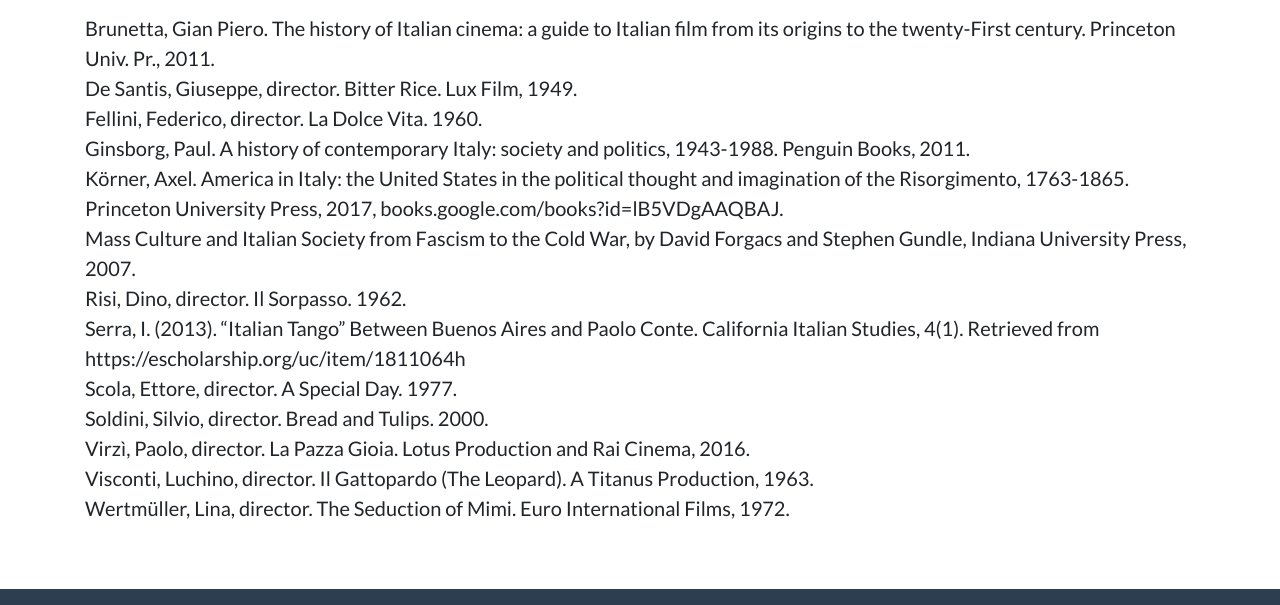
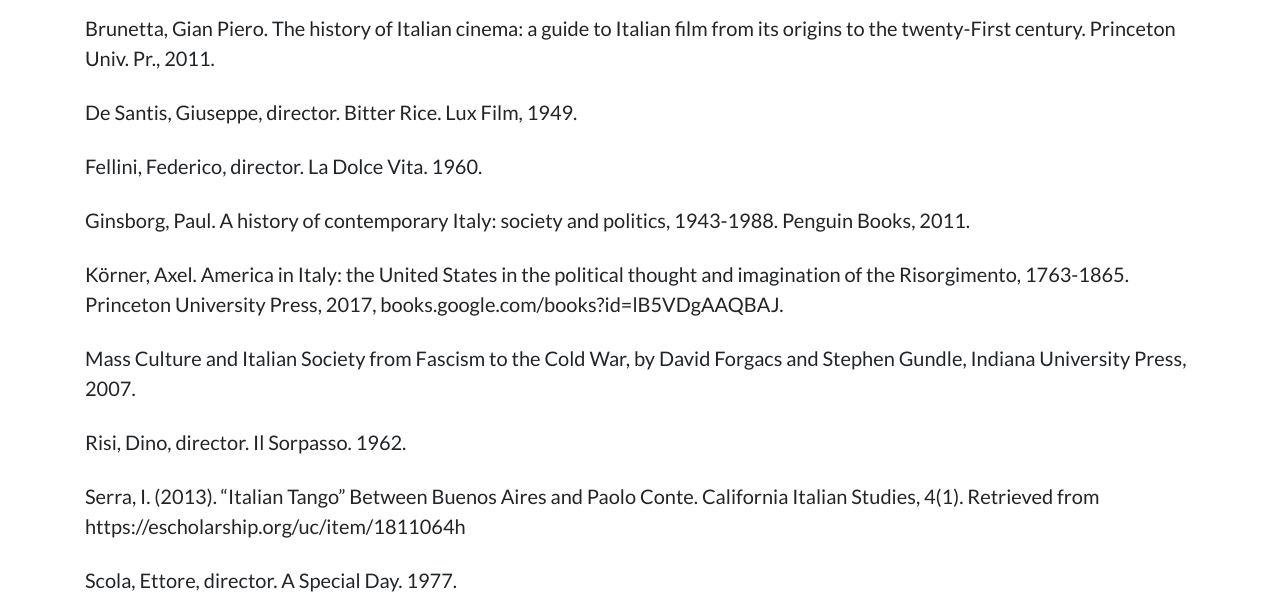
Before and after one commit to mesternefeld/ItalianHistoryThroughDance, a plain HTML site: page bibliography.html in a window 1280 px wide. Shown: the part 195-800 px from the top of the page. Drawn offline with Linux system fonts and the light colour scheme.

Commit message:
Small modification

```diff
--- a/bibliography.html
+++ b/bibliography.html
@@ -51,18 +51,18 @@
       <div class="container">
           <h2 class="text-center text-uppercase text-secondary mb-0">Bibliography</h2><br />
           <p class="lead mb-0">Brunetta, Gian Piero. The history of Italian cinema: a guide to Italian film from its origins to the twenty-First century. Princeton Univ. Pr., 2011.</p>
-          <p class="lead mb-0">De Santis, Giuseppe, director. Bitter Rice. Lux Film, 1949.</p>
-          <p class="lead mb-0">Fellini, Federico, director. La Dolce Vita. 1960.</p>
-          <p class="lead mb-0">Ginsborg, Paul. A history of contemporary Italy: society and politics, 1943-1988. Penguin Books, 2011.</p>
-          <p class="lead mb-0">Körner, Axel. America in Italy: the United States in the political thought and imagination of the Risorgimento, 1763-1865. Princeton University Press, 2017, books.google.com/books?id=lB5VDgAAQBAJ.</p>
-          <p class="lead mb-0">Mass Culture and Italian Society from Fascism to the Cold War, by David Forgacs and Stephen Gundle, Indiana University Press, 2007.</p>
-          <p class="lead mb-0">Risi, Dino, director. Il Sorpasso. 1962.</p>
-          <p class="lead mb-0">Serra, I. (2013). “Italian Tango” Between Buenos Aires and Paolo Conte. California Italian Studies, 4(1). Retrieved from https://escholarship.org/uc/item/1811064h</p>
-          <p class="lead mb-0">Scola, Ettore, director. A Special Day. 1977.</p>
-          <p class="lead mb-0">Soldini, Silvio, director. Bread and Tulips. 2000.</p>
-          <p class="lead mb-0">Virzì, Paolo, director. La Pazza Gioia. Lotus Production and Rai Cinema, 2016.</p>
-          <p class="lead mb-0">Visconti, Luchino, director. Il Gattopardo (The Leopard). A Titanus Production, 1963.</p>
-          <p class="lead mb-0">Wertmüller, Lina, director. The Seduction of Mimi. Euro International Films, 1972.</p>
+          <br /><p class="lead mb-0">De Santis, Giuseppe, director. Bitter Rice. Lux Film, 1949.</p>
+          <br /><p class="lead mb-0">Fellini, Federico, director. La Dolce Vita. 1960.</p>
+          <br /><p class="lead mb-0">Ginsborg, Paul. A history of contemporary Italy: society and politics, 1943-1988. Penguin Books, 2011.</p>
+          <br /><p class="lead mb-0">Körner, Axel. America in Italy: the United States in the political thought and imagination of the Risorgimento, 1763-1865. Princeton University Press, 2017, books.google.com/books?id=lB5VDgAAQBAJ.</p>
+          <br /><p class="lead mb-0">Mass Culture and Italian Society from Fascism to the Cold War, by David Forgacs and Stephen Gundle, Indiana University Press, 2007.</p>
+          <br /><p class="lead mb-0">Risi, Dino, director. Il Sorpasso. 1962.</p>
+          <br /><p class="lead mb-0">Serra, I. (2013). “Italian Tango” Between Buenos Aires and Paolo Conte. California Italian Studies, 4(1). Retrieved from https://escholarship.org/uc/item/1811064h</p>
+          <br /><p class="lead mb-0">Scola, Ettore, director. A Special Day. 1977.</p>
+          <br /><p class="lead mb-0">Soldini, Silvio, director. Bread and Tulips. 2000.</p>
+          <br /><p class="lead mb-0">Virzì, Paolo, director. La Pazza Gioia. Lotus Production and Rai Cinema, 2016.</p>
+          <br /><p class="lead mb-0">Visconti, Luchino, director. Il Gattopardo (The Leopard). A Titanus Production, 1963.</p>
+          <br /><p class="lead mb-0">Wertmüller, Lina, director. The Seduction of Mimi. Euro International Films, 1972.</p>
 
           </div>
     </section>
```
